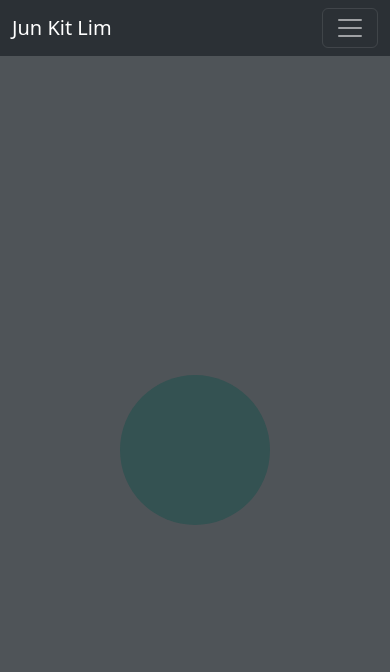
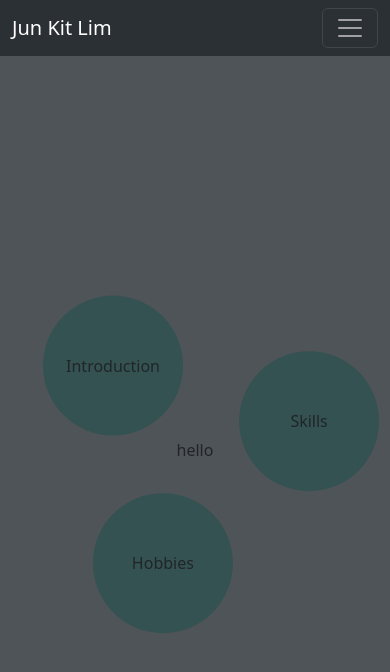
Before and after one commit to Acty101/website, a React (Create React App) app: page /about-me in a window 390 px wide. Shown: the top 672 px of the page. Built offline with nearby package versions, Linux system fonts and the light colour scheme.

Commit message:
added phone svg, customizable bubbles

```diff
--- a/src/components/Bubbles.tsx
+++ b/src/components/Bubbles.tsx
@@ -1,25 +1,32 @@
 import { useEffect, useState } from "react";
-import { motion, useAnimate } from "framer-motion";
-import { useNavigate } from "react-router-dom";
+import { motion, useAnimate, AnimationScope } from "framer-motion";
 import "./Bubbles.css";
 
 interface AnimationSettings {
   angle: number;
   radius: number;
   duration: number;
-  link: string;
   text?: string;
   select?: boolean;
+  waitTime?: number;
+  clockwise?: boolean;
+  onClickCallback?: (arg: AnimationScope<any>) => void;
 }
 
-export function Bubble() {
+export function LeftSlideBubble({
+  finalX,
+  finalY,
+}: {
+  finalX: number | string;
+  finalY: number | string;
+}) {
   return (
     <motion.div
       className="round-corners d-flex align-items-center justify-content-center"
-      style={{ width: 150, height: 150 }}
-      animate={{ y: 0 }}
+      style={{ width: 150, height: 150, zIndex: 10 }}
+      animate={{ x: finalX, y: finalY }}
       transition={{ duration: 2 }}
-      initial={{ y: -500 }}
+      initial={{ x: "-100vw", y: finalY }}
     ></motion.div>
   );
 }
@@ -45,7 +52,7 @@ export function ShrinkingBubble() {
   return (
     <motion.div
       className="round-corners d-flex align-items-center justify-content-center"
-      style={{ width: 150, height: 150 }}
+      style={{ width: 150, height: 150, zIndex: 5 }}
       animate={{ scale: 0 }}
       transition={{ duration: 2 }}
       initial={{ scale: 16 }}
@@ -54,19 +61,23 @@ export function ShrinkingBubble() {
 }
 
 /**
- * Bubble that rotates around
+ * Bubble that rotates around a fixed point
  */
 export function RotatingBubble({
   angle,
   radius,
   duration,
-  link = "",
   text = "",
   select = false,
+  waitTime = 0,
+  clockwise = true,
+  onClickCallback = () => {},
 }: AnimationSettings) {
   // angle to position functions
   const countX = (radius: number, angle: number) => {
-    return radius * Math.sin(angle * (Math.PI / 180));
+    return clockwise
+      ? radius * Math.sin(angle * (Math.PI / 180))
+      : -radius * Math.sin(angle * (Math.PI / 180));
   };
   const countY = (radius: number, angle: number) => {
     return -radius * Math.cos(angle * (Math.PI / 180));
@@ -76,19 +87,20 @@ export function RotatingBubble({
   const [angleState, setAngle] = useState(angle);
   const [zIndex, setZIndex] = useState(2);
   const [textState, setText] = useState(text);
+  const [rotate, setRotate] = useState(true);
   const [x, setX] = useState(countX(radius, angle));
   const [y, setY] = useState(countY(radius, angle));
   const [scope, animate] = useAnimate();
+  const [wait, setWait] = useState(true);
 
   useEffect(() => {
     const interval = setInterval(() => {
       // Update the counter value every second
-      setAngle((prev) => prev + 1);
+      rotate && setAngle((prev) => prev + 1);
     }, 100);
-
     // Cleanup function to clear the interval when the component unmounts
     return () => clearInterval(interval);
-  }, []);
+  }, [rotate]);
 
   useEffect(() => {
     setX(countX(radius, angleState));
@@ -96,10 +108,15 @@ export function RotatingBubble({
   }, [angleState]);
 
   useEffect(() => {
-    animate(scope.current, { x: x, y: y }, { duration: duration });
-  }, [scope, x, y]);
-
-  const navigate = useNavigate();
+    if (wait) {
+      const interval = setInterval(() => {
+        setWait(false);
+      }, waitTime);
+      return () => clearInterval(interval);
+    } else {
+      animate(scope.current, { x: x, y: y }, { duration: duration });
+    }
+  }, [wait, x, y]);
 
   return (
     <motion.div
@@ -107,15 +124,11 @@ export function RotatingBubble({
       className="round-corners d-flex align-items-center justify-content-center"
       whileHover={select ? { scale: 1.2 } : undefined}
       onClick={() => {
-        setZIndex(5);
+        setRotate(false);
+        setZIndex(3);
         setText("");
-        animate(scope.current, { scale: 16 }, { duration: 1 })
-          .then(() => {
-            navigate(link, { state: { prev: "/" } });
-          })
-          .catch((error) => {
-            console.error("Animation failed: ", error);
-          });
+        onClickCallback(scope);
+        // set a back button to conditionally render that onClick restores the original state?
       }}
       style={{ width: 140, height: 140, zIndex: zIndex }}
     >
--- a/src/components/Navbar.tsx
+++ b/src/components/Navbar.tsx
@@ -99,7 +99,7 @@ function NavBar({ github, linkedin, number, email }: ContactLinksProps) {
                 <NavDropdown.Item>
                   <TooltipCopyIconWord
                     id="tooltip-anchor-phone"
-                    imgUrl="./logo/phone.png"
+                    imgUrl="./logo/phone.svg"
                     text={number}
                     clickHandler={() => {
                       navigator.clipboard.writeText(number);
--- a/src/pages/About.tsx
+++ b/src/pages/About.tsx
@@ -1,27 +1,80 @@
 import Routed from "./RoutedTemplate";
+import { LeftSlideBubble, RotatingBubble } from "../components/Bubbles";
 import Container from "react-bootstrap/Container";
 import Row from "react-bootstrap/Row";
 import Col from "react-bootstrap/Col";
-import { Bubble } from "../components/Bubbles";
-import { CSSProperties } from "react";
+import { CSSProperties, useEffect, useState } from "react";
+import { animate } from "framer-motion";
 
 function About() {
+  const [leftBox, setLeftBox] = useState<DOMRect | undefined>(undefined);
+  const [rightBox, setRightBox] = useState<DOMRect | undefined>(undefined);
+  const [moveLeft, setMoveLeft] = useState(true);
+
   const colClass = "h-100 d-flex align-items-center justify-content-center";
   const colStlye: CSSProperties | undefined = {
     overflow: "hidden",
   };
+  const radius = 120;
+  const duration = 1.5;
+
+  useEffect(() => {
+    // get bounding box of left and right column after rendering components
+    setLeftBox(document.getElementById("leftAbout")?.getBoundingClientRect());
+    setRightBox(document.getElementById("leftAbout")?.getBoundingClientRect());
+  }, []);
+
+  const callback = (scope: any) => {
+    animate(scope.current, { x: "-50vw", scale: 0.5 }, { duration: 1 })
+      .then(() => {
+        console.log("Done");
+      })
+      .catch((error) => {
+        console.error("Animation failed: ", error);
+      });
+  };
+
   return (
     <Routed>
       <Container fluid className="h-100">
         <Row className="h-100">
           <Col sm className={colClass} style={colStlye}>
-            <Bubble />
+            hello
+          </Col>
+          <Col
+            sm
+            className={colClass}
+            style={{ ...colStlye, position: "absolute" }}
+          >
+            {/* <LeftSlideBubble finalX={"-20vw"} finalY={"-30vh"} /> */}
+            <RotatingBubble
+              angle={0}
+              radius={radius}
+              duration={duration}
+              text={"Introduction"}
+              select={true}
+              clockwise={false}
+              onClickCallback={callback}
+            />
+            <RotatingBubble
+              angle={120}
+              radius={radius}
+              duration={duration}
+              text={"Hobbies"}
+              select={true}
+              clockwise={false}
+            />
+            <RotatingBubble
+              angle={240}
+              radius={radius}
+              duration={duration}
+              text={"Skills"}
+              select={true}
+              clockwise={false}
+            />
           </Col>
           <Col sm className={colClass} style={colStlye}>
-            <Bubble />
-          </Col>
-          <Col sm className={colClass} style={colStlye}>
-            <Bubble />
+            lol
           </Col>
         </Row>
       </Container>
--- a/src/pages/Home.tsx
+++ b/src/pages/Home.tsx
@@ -1,13 +1,27 @@
 import { useState } from "react";
-import { motion } from "framer-motion";
+import { motion, animate } from "framer-motion";
 import { RotatingBubble } from "../components/Bubbles";
 import "./Home.css";
-
+import { useNavigate } from "react-router-dom";
 
 function Home() {
   const [img, setImg] = useState("./images/profile.jpg");
   const duration = 2;
   const radius = 250;
+  const navigate = useNavigate();
+
+  const callbackGenerator = (link: string) => {
+    return (scope: any) => {
+      animate(scope.current, { scale: 16 }, { duration: 1 })
+        .then(() => {
+          navigate(link, { state: { prev: "/" } });
+        })
+        .catch((error) => {
+          console.error("Animation failed: ", error);
+        });
+    };
+  };
+
   return (
     <div
       className="h-100 d-flex align-items-center justify-content-center"
@@ -18,24 +32,24 @@ function Home() {
         radius={radius}
         duration={duration}
         text={"About"}
-        link="/about-me"
         select={true}
+        onClickCallback={callbackGenerator("/about-me")}
       />
       <RotatingBubble
         angle={120}
         radius={radius}
         duration={duration}
         text={"Projects"}
-        link="/projects"
         select={true}
+        onClickCallback={callbackGenerator("/projects")}
       />
       <RotatingBubble
         angle={240}
         radius={radius}
         duration={duration}
         text={"Resume"}
-        link="/resume"
         select={true}
+        onClickCallback={callbackGenerator("/resume")}
       />
 
       <motion.div
```
Also changed, not shown: public/logo/phone.png (deleted), public/logo/phone.svg (added).
